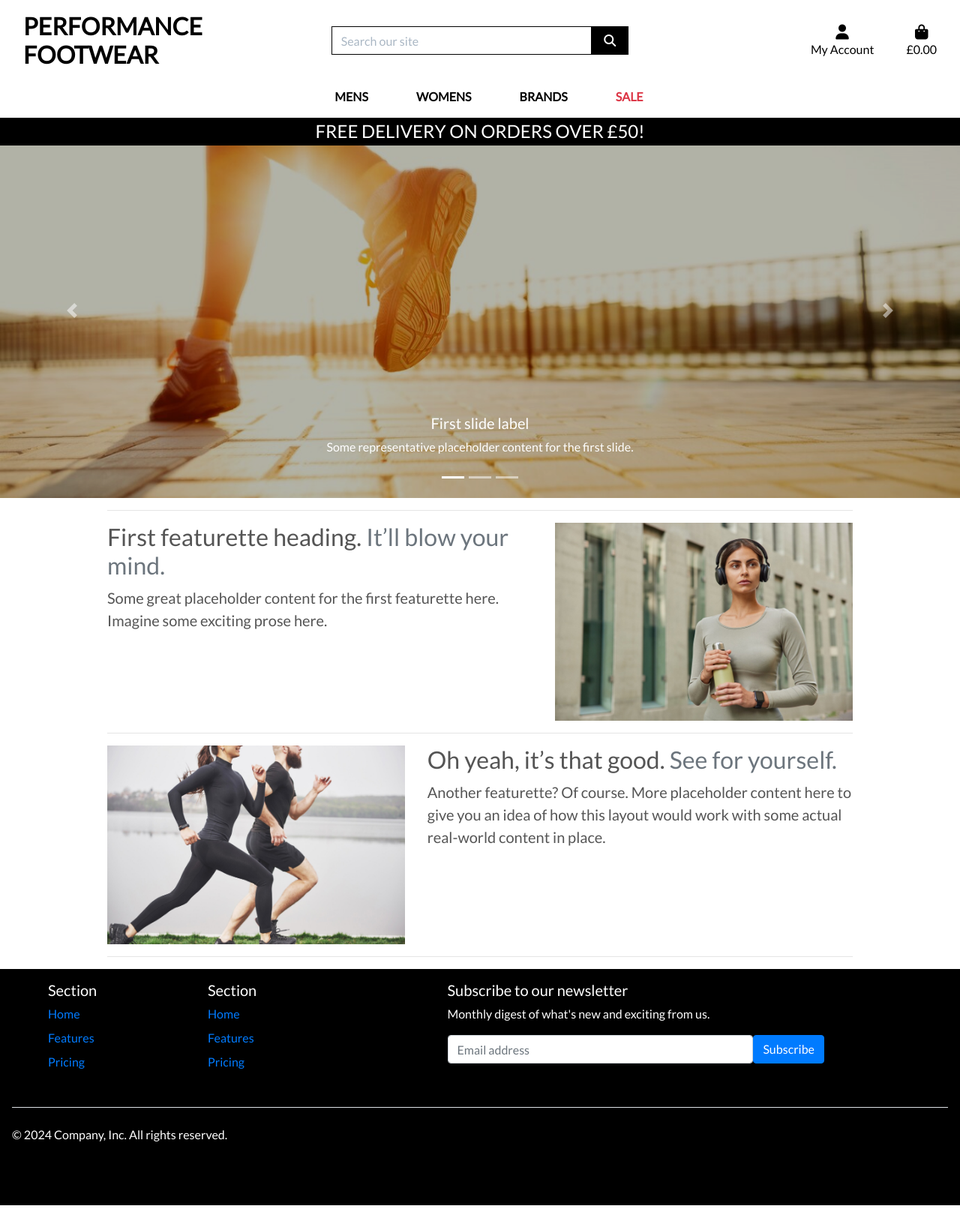
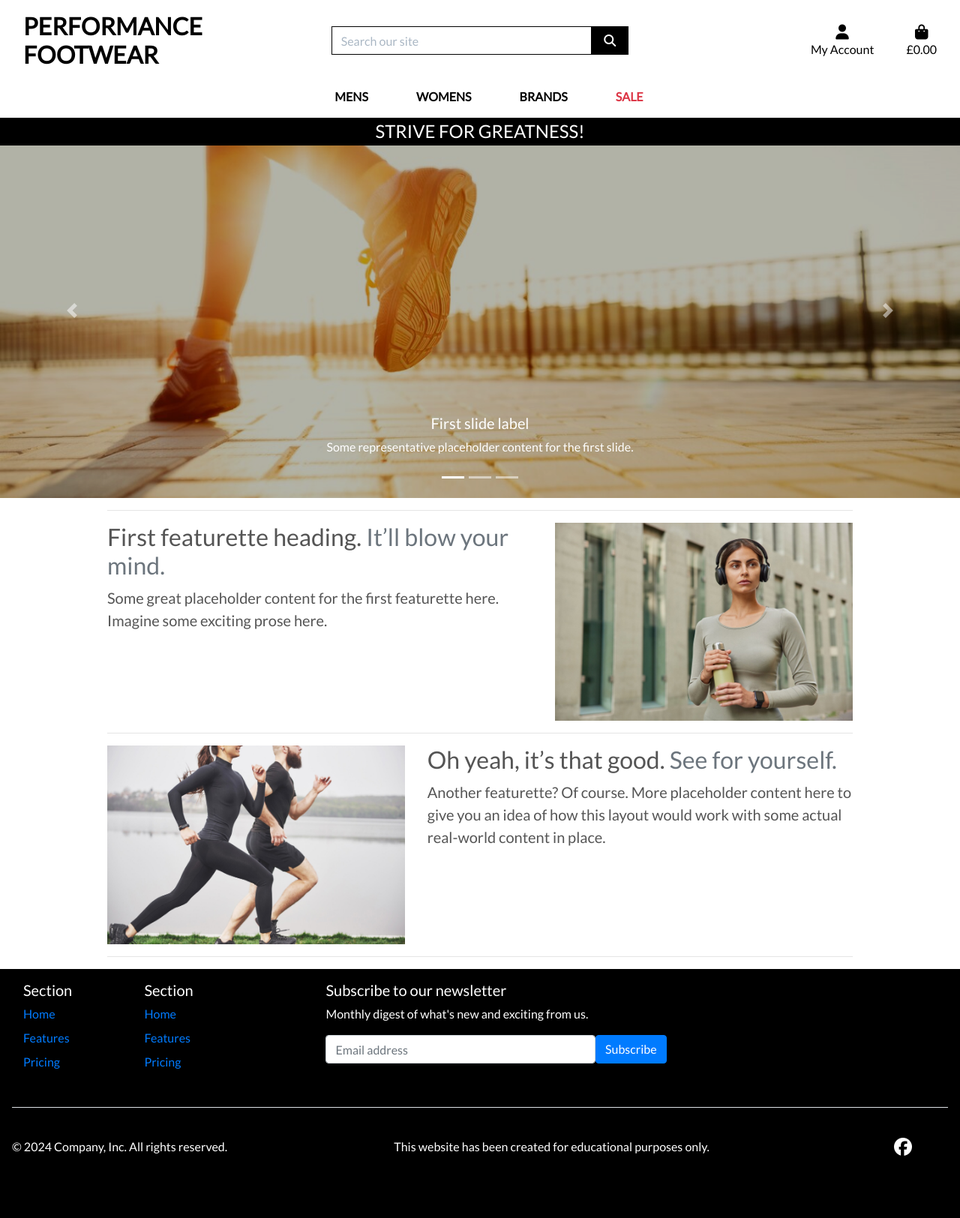
Before and after one commit to Marchopkins96/-Performance-Footwear, a Django app: page / in a window 1280 px wide. Shown: the whole page at 75% size. Run offline with Django 3.2, Linux system fonts and the light colour scheme; some libraries are stand-ins or nearby versions.

Commit message:
Update footer elements positioning

```diff
--- a/home/templates/home/index.html
+++ b/home/templates/home/index.html
@@ -67,7 +67,9 @@
       <p class="lead">Some great placeholder content for the first featurette here. Imagine some exciting prose here.</p>
   </div>
   <div class="col-md-5">
-    <img src="{% static 'images/runner-with-drink.jpeg' %}" class="d-block w-100" alt="hero-bg">
+    <img src="{% static 'images/runner-with-drink.jpeg' %}"
+      class="bd-placeholder-img bd-placeholder-img-lg featurette-image img-fluid mx-auto" width="500" height="500"
+      alt="hero-bg" loading="lazy">
   </div>
   </div>
 
@@ -79,7 +81,9 @@
       <p class="lead">Another featurette? Of course. More placeholder content here to give you an idea of how this layout would work with some actual real-world content in place.</p>
   </div>
   <div class="col-md-5 order-md-1">
-    <img src="{% static 'images/runners.jpeg' %}" class="d-block w-100" alt="hero-bg">
+    <img src="{% static 'images/runners.jpeg' %}"
+      class="bd-placeholder-img bd-placeholder-img-lg featurette-image img-fluid mx-auto" width="500" height="500"
+      alt="hero-bg" loading="lazy">
   </div>
   </div>
 
--- a/static/css/base.css
+++ b/static/css/base.css
@@ -350,11 +350,16 @@ footer {
     height: 500px;
     width: 100%;
     object-fit: cover;
-  }
+}
 
-  .custom-caption {
+.custom-caption {
     position: absolute;
     top: 50%;
     transform: translateY(-50%);
     z-index: 3;
-  }
+}
+
+.fa-brands {
+    color: white;
+    font-size: 24px;
+}
--- a/templates/base.html
+++ b/templates/base.html
@@ -109,7 +109,8 @@
         </div>
         <div id="delivery-banner" class="row text-center">
             <div class="col bg-black text-white">
-                <h4 class="logo-font my-1">Free delivery on orders over £{{ free_delivery_threshold }}!</h4>
+                <!--<h4 class="logo-font my-1">Free delivery on orders over £{{ free_delivery_threshold }}!</h4>-->
+                <h4 class="logo-font my-1">Strive For Greatness!</h4>
             </div>
         </div>
     </header>
@@ -142,8 +143,8 @@
     {% endblock %}
     <div class="sticky-bottom">
         <footer class="">
-          <div class="row">
-            <div class="col-6 col-md-2 mb-3 ml-5">
+          <div class="row container">
+            <div class="col-6 col-md-2">
               <h5>Section</h5>
               <ul class="nav flex-column">
                 <li class="nav-item mb-2"><a href="#" class="nav-link p-0 text-body-secondary">Home</a></li>
@@ -161,7 +162,7 @@
               </ul>
             </div>
 
-            <div class="col-md-5 offset-md-1 mb-3">
+            <div class="col-md-6 offset-md-1 mb-3">
               <form>
                 <h5>Subscribe to our newsletter</h5>
                 <p>Monthly digest of what's new and exciting from us.</p>
@@ -175,9 +176,10 @@
           </div>
 
           <div class="d-flex flex-column flex-sm-row justify-content-between py-4 my-4 border-top">
-            <p>© 2024 Company, Inc. All rights reserved.</p>
-            <ul class="list-unstyled d-flex">
-                <li class="ms-3"><a class="link-body-emphasis" href="#"><svg class="bi" width="24" height="24"><use xlink:href="#facebook"></use></svg></a></li>
+            <p class="mt-3">© 2024 Company, Inc. All rights reserved.</p>
+            <p class="mt-3">This website has been created for educational purposes only.</p>
+            <ul class="list-unstyled d-flex mt-3">
+                <li class="ml-4 mr-5"><a class="link-body-emphasis" href="#"><i class="fa-brands fa-facebook"></i></a></li>
             </ul>
           </div>
         </footer>
```
